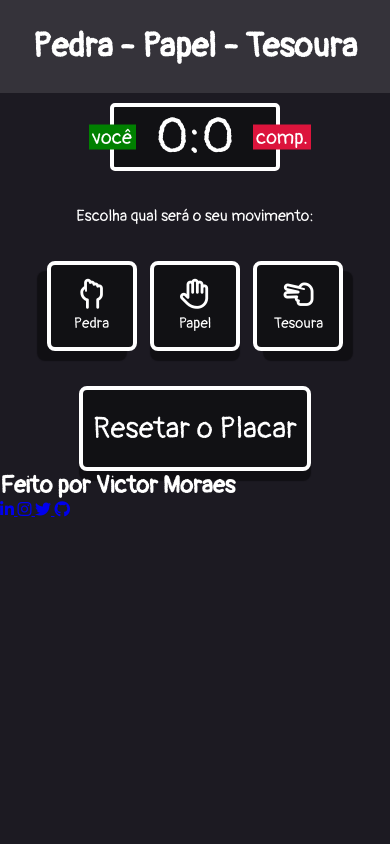
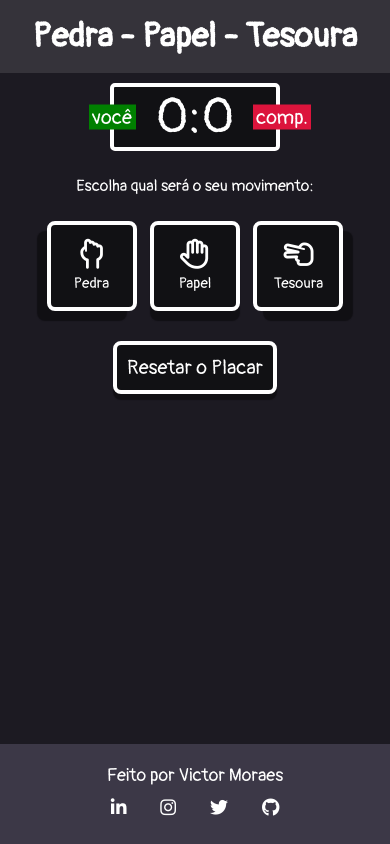
Before and after one commit to victordlmoraes/pedra-papel-tesoura, a plain HTML site: page index.html in a window 390 px wide. Drawn offline with Linux system fonts and the light colour scheme.

Commit message:
estilização do footer e ajustes finais

```diff
--- a/style.css
+++ b/style.css
@@ -14,6 +14,8 @@
     --reset-button-bg: rgb(17, 17, 20);
     --reset-button-bg-hover: rgba(255, 255, 255, 0.192);
 
+    --footer-bg: rgb(60, 56, 71);
+
     /* COR DE IDENTIFICAÇÃO DO USUÁRIO, COMPUTADOR E EMPATE */
     --user-tag-bg: green;
     --computer-tag-bg:crimson;
@@ -24,6 +26,7 @@
     --header-text-color: white;
     --button-text-color: white;
     --reset-button-text-color: white;
+    --footer-color: white;
 
     /* COR DAS BORDAS */
     --scoreboard-border-color: white;
@@ -40,6 +43,10 @@
     box-sizing: border-box;
 }
 
+html, body {
+    height: 100%;
+}
+
 body {
     background-color: var(--game-bg);
     color: var(--game-text-color);
@@ -50,7 +57,7 @@ header {
     background-color: var(--header-bg);
     color: var(--header-text-color);
     text-align: center;
-    padding: 25px 2%;
+    padding: 15px 2%;
     font-size: 25px;
 }
 
@@ -157,7 +164,7 @@ header {
 
 /* ESTILO DO BOTÃO DE RESET DO PLACAR */
 .reset-block {
-    margin-top: 50px;
+    margin: 50px 0;
     text-align: center;
 }
 
@@ -183,16 +190,38 @@ header {
     transform: translateY(8px);
 }
 
+/* ESTILIZAÇÃO DO FOOTER */
+footer {
+    position: fixed;
+    bottom: 0;
+    width: 100%;
+    height: 100px;
+    padding: 20px 1%;
+    background-color: var(--footer-bg);
+    color: var(--footer-color);
+    text-align: center;
+}
 
+footer h2 {
+    font-weight: normal;
+    margin-bottom: 10px;
+}
 
+footer a {
+    margin: 0 20px;
+    font-size: 20px;
+    text-decoration: none;
+    color: var(--footer-color);
+}
 
 /* RESPONSIVIDADE */
-@media screen and (max-width: 610px) {
+@media screen and (max-width: 1100px) {
     header {
         font-size: 20px;
     }
 
     .result {
+        margin: 25px auto;
         padding: 0 2%;
     }
 
@@ -213,8 +242,14 @@ header {
     }
 
     .reset-block {
-        margin-top: 35px;
+        margin: 30px 0;
         text-align: center;
+    }
+
+    #reset-button {
+        padding: 10px 10px;
+        font-size: 20px;
+        box-shadow: 0 6px 1px var(--box-shadow-color);
     }
 }
 
@@ -238,12 +273,20 @@ header {
 
     .game-moves button:active {
         box-shadow: none;
-        transform: translateY(8px) !important;
     }
 
     .game-moves button i {
         font-size: 40px;
         margin-bottom: 10px;
+    }
+
+    footer h2 {
+        font-size: 18px;
+    }
+
+    footer a {
+        margin: 0 15px;
+        font-size: 18px;
     }
 }
 
@@ -289,10 +332,4 @@ header {
     .game-moves button:nth-of-type(3) {
         box-shadow: 6px 6px 1px var(--box-shadow-color);
     }
-
-    #reset-button {
-        padding: 10px 10px;
-        font-size: 20px;
-        box-shadow: 0 6px 1px var(--box-shadow-color);
-    }
 }
```
